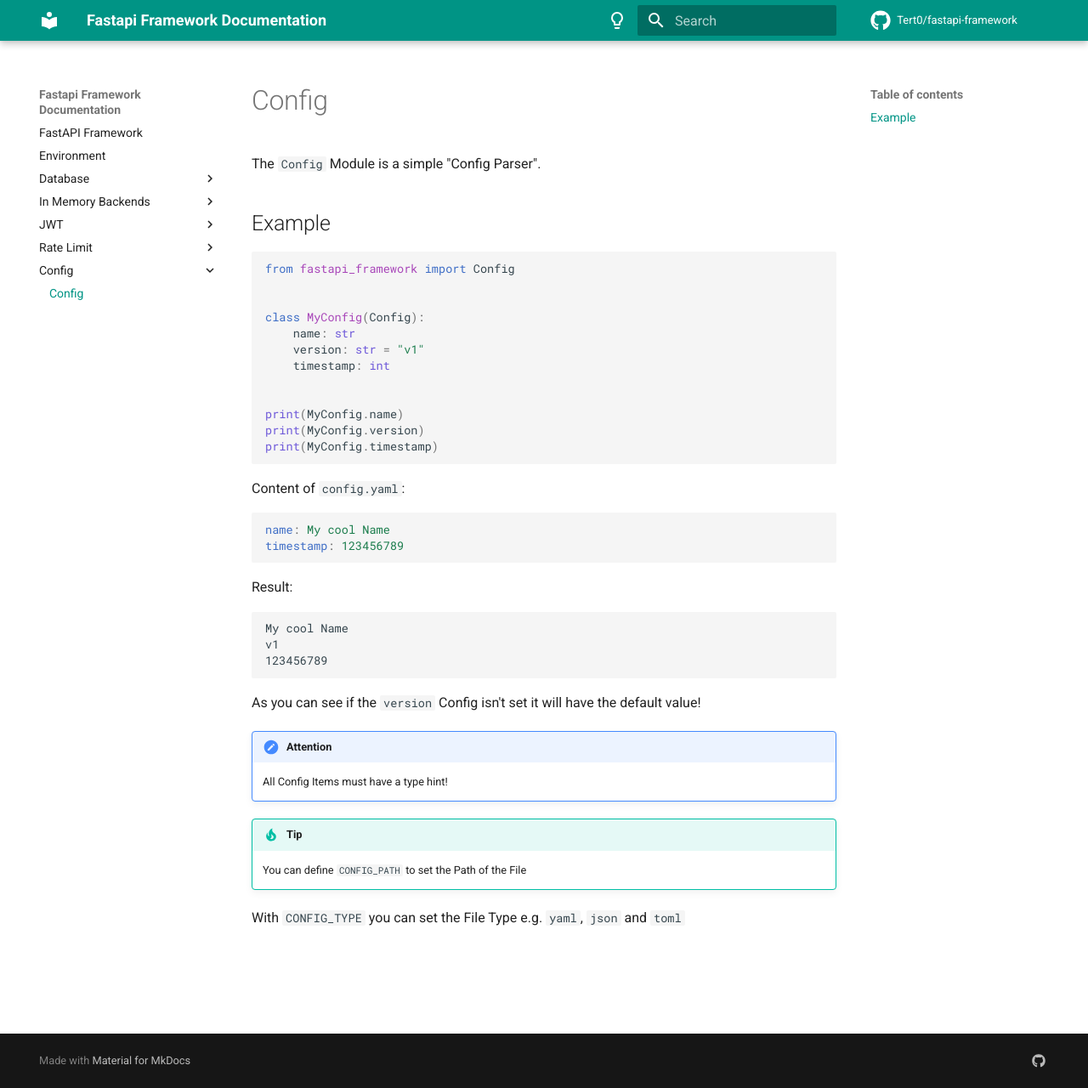
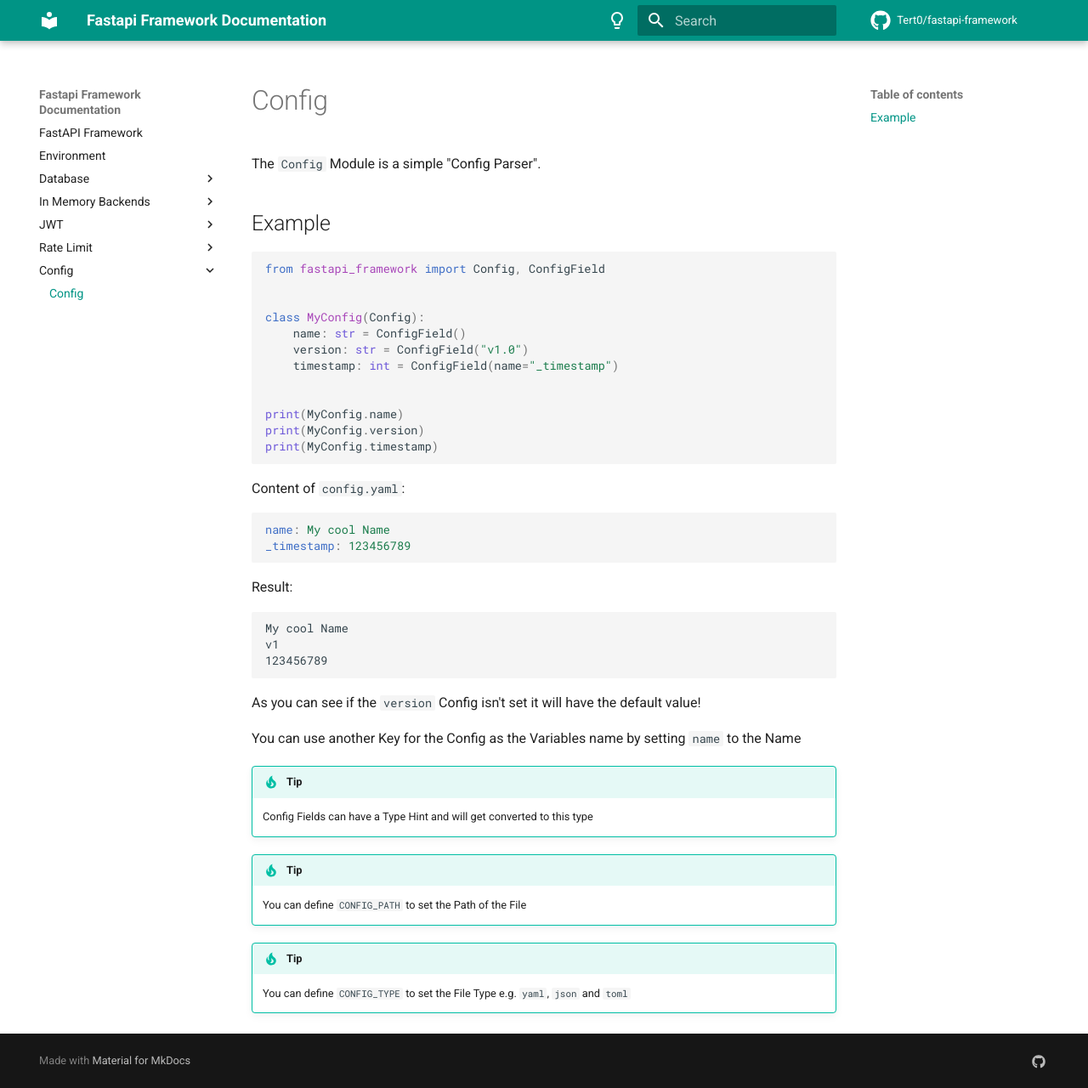
Before and after one commit to anatoliinzrnk/redis-fastapi-jwt, an MkDocs documentation site: the page built from docs/config/index.md, in a window 1280 px wide and 1280 px high. Shown: the whole window at 85% size. Built offline with MkDocs 1.6.1 and Material for MkDocs 9.7.7, drawn with Linux system fonts in a browser that asks for light colours; comment, search, counter and statistics services are not loaded.

Commit message:
Updated Docs

````diff
--- a/docs/config/index.md
+++ b/docs/config/index.md
@@ -4,13 +4,13 @@ The `Config` Module is a simple "Config Parser".
 ## Example
 
 ```python
-from fastapi_framework import Config
+from fastapi_framework import Config, ConfigField
 
 
 class MyConfig(Config):
-    name: str
-    version: str = "v1"
-    timestamp: int
+    name: str = ConfigField()
+    version: str = ConfigField("v1.0")
+    timestamp: int = ConfigField(name="_timestamp")
 
 
 print(MyConfig.name)
@@ -20,7 +20,7 @@ print(MyConfig.timestamp)
 Content of `config.yaml`:
 ```yaml
 name: My cool Name
-timestamp: 123456789
+_timestamp: 123456789
 ```
 Result:
 ```
@@ -30,10 +30,14 @@ v1
 ```
 As you can see if the `version` Config isn't set it will have the default value!
 
-!!! attention
-    All Config Items must have a type hint!
+You can use another Key for the Config as the Variables name by setting `name`
+ to the Name
+
+!!! tip
+    Config Fields can have a Type Hint and will get converted to this type
 
 !!! tip
     You can define `CONFIG_PATH` to set the Path of the File
 
-With `CONFIG_TYPE` you can set the File Type e.g. `yaml`, `json` and `toml`
+!!! tip
+    You can define `CONFIG_TYPE` to set the File Type e.g. `yaml`, `json` and `toml`
````
